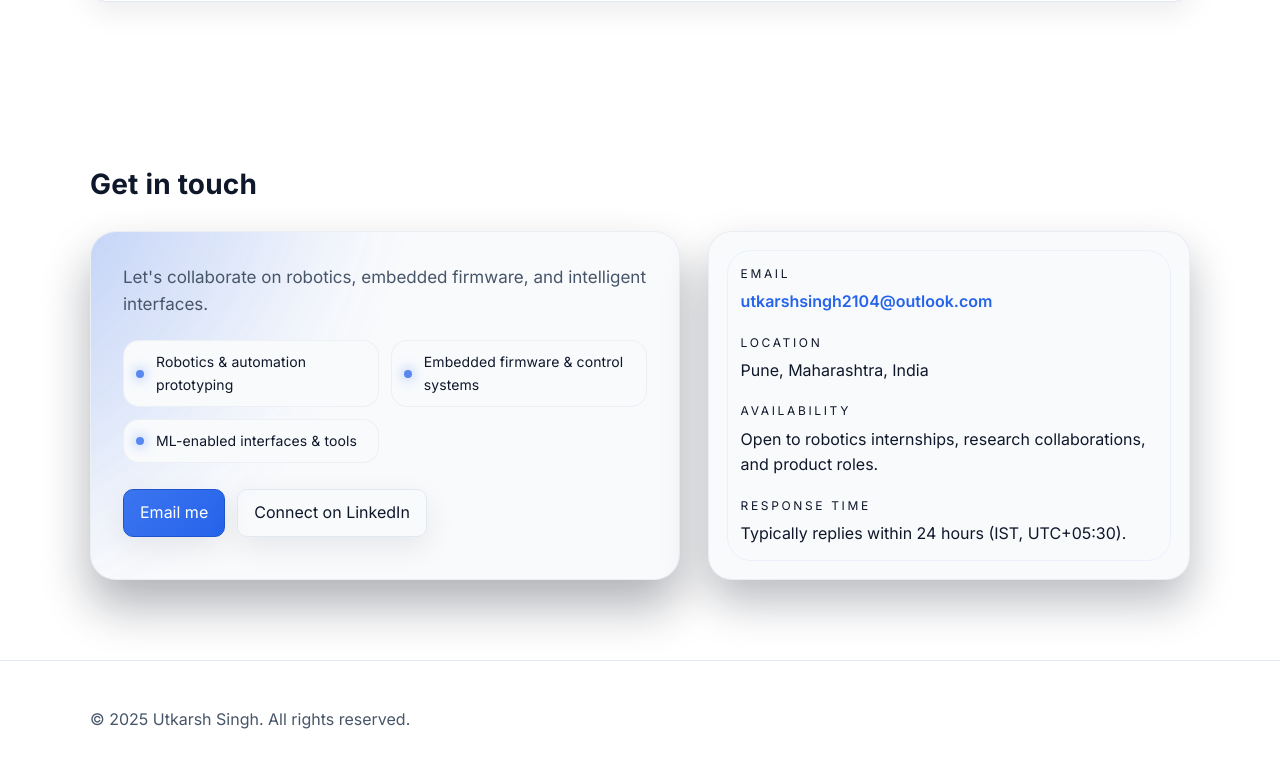
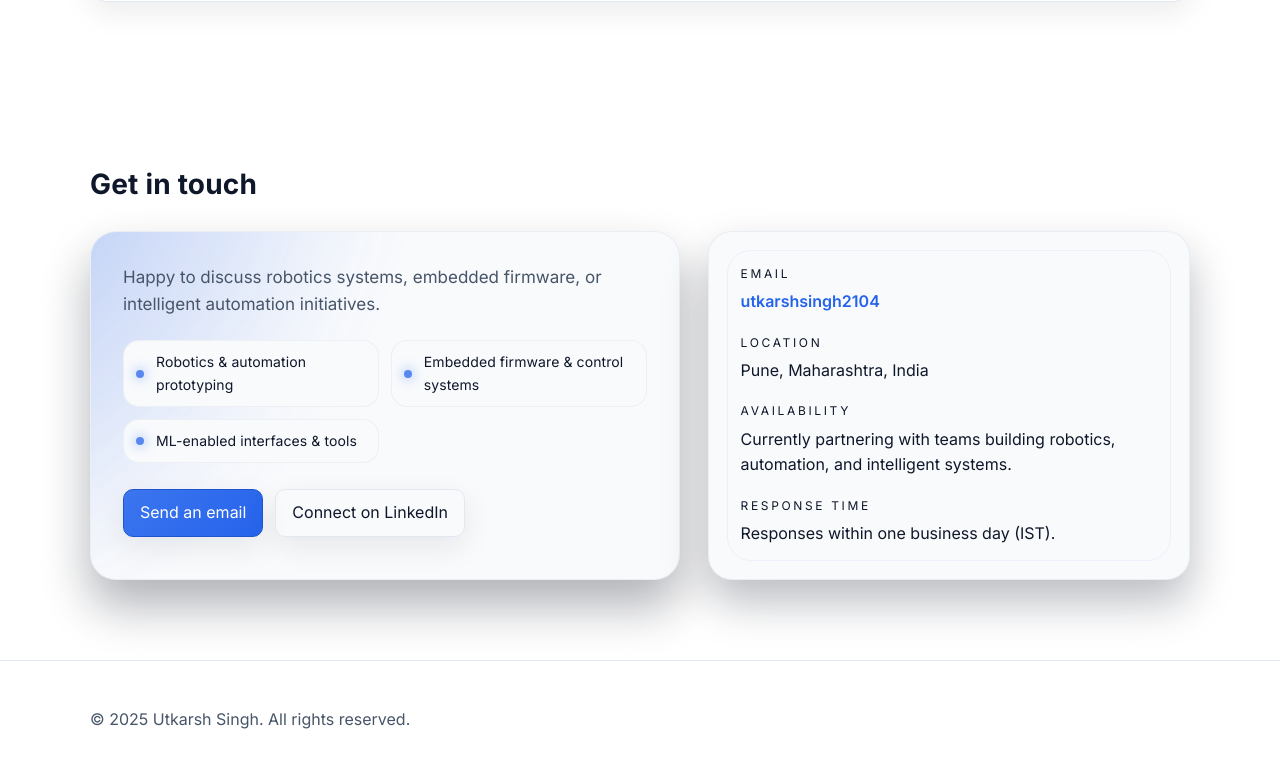
Before and after one commit to utkarshware/My_Portfolio_website, a website: page index.html in a window 1280 px wide. Shown: the part 2666-3434 px from the top of the page. Drawn offline with Linux system fonts and the light colour scheme.

Commit message:
Revise contact section for clarity and updated messaging
Updated the contact section in data.js, index.html, and script.js to clarify messaging, add an email label, and reflect current collaboration focus. Adjusted button and label text for improved user experience and consistency.

```diff
--- a/data.js
+++ b/data.js
@@ -23,11 +23,12 @@ window.PORTFOLIO_DATA = {
 
   contact: {
     email: "utkarshsingh2104@outlook.com",
+    emailLabel: "utkarshsingh2104",
     location: "Pune, Maharashtra, India",
     availability:
-      "Open to robotics internships, research collaborations, and product roles.",
-    responseTime: "Typically replies within 24 hours (IST, UTC+05:30).",
-    note: "Let's collaborate on robotics, embedded firmware, and intelligent interfaces.",
+      "Currently partnering with teams building robotics, automation, and intelligent systems.",
+    responseTime: "Responses within one business day (IST).",
+    note: "Happy to discuss robotics systems, embedded firmware, or intelligent automation initiatives.",
   },
 
   skills: [
--- a/index.html
+++ b/index.html
@@ -180,7 +180,8 @@
           <div class="contact-grid">
             <div class="contact-intro">
               <p id="contact-intro">
-                If you want to collaborate or just say hi, my inbox is open.
+                Let's connect on robotics systems, embedded firmware, or
+                intelligent automation.
               </p>
 
               <ul class="contact-highlights">
@@ -194,7 +195,7 @@
                   class="btn primary"
                   id="contact-email"
                   href="mailto:utkarshsingh2104@outlook.com"
-                  >Email me</a
+                  >Send an email</a
                 >
                 <a
                   class="btn ghost"
@@ -214,7 +215,7 @@
                   <a
                     id="contact-email-link"
                     href="mailto:utkarshsingh2104@outlook.com"
-                    >utkarshsingh2104@outlook.com</a
+                    >utkarshsingh2104</a
                   >
                 </li>
                 <li>
@@ -224,14 +225,14 @@
                 <li>
                   <span class="contact-details__label">Availability</span>
                   <span id="contact-availability"
-                    >Open to robotics internships, research collaborations, and
-                    product roles.</span
+                    >Collaborating with teams in robotics, automation, and
+                    intelligent systems.</span
                   >
                 </li>
                 <li>
                   <span class="contact-details__label">Response time</span>
                   <span id="contact-response"
-                    >Typically replies within 24 hours (IST, UTC+05:30).</span
+                    >Replies within one business day (IST).</span
                   >
                 </li>
               </ul>
--- a/script.js
+++ b/script.js
@@ -44,11 +44,12 @@
       resumeLink.setAttribute("href", D.meta.resumeHref);
     if (contactEmail && D.contact?.email) {
       contactEmail.setAttribute("href", `mailto:${D.contact.email}`);
-      contactEmail.textContent = "Email me";
+      contactEmail.textContent = "Send an email";
     }
     if (contactEmailLink && D.contact?.email) {
       contactEmailLink.setAttribute("href", `mailto:${D.contact.email}`);
-      contactEmailLink.textContent = D.contact.email;
+      const label = D.contact.emailLabel || D.contact.email;
+      contactEmailLink.textContent = label;
     }
     if (contactIntro && D.contact?.note)
       contactIntro.textContent = D.contact.note;
```
Also changed, not shown: README.md.
